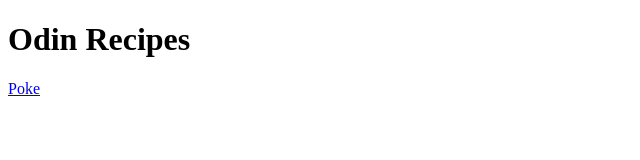
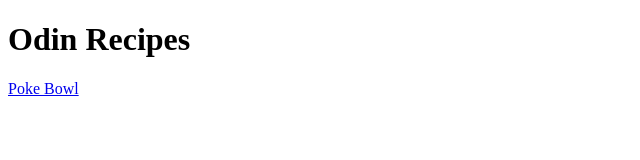
Before and after one commit to wgtruong/Recipes, a plain HTML site: page index.html in a window 1280 px wide. Shown: the full height of the page, 0-640 px from the left. Drawn offline with Linux system fonts and the light colour scheme.

Commit message:
Changed name of Poke to PokeBowl

```diff
--- a/index.html
+++ b/index.html
@@ -7,7 +7,7 @@
 
     <body>
         <h1>Odin Recipes</h1>
-        <a href="recipes/Poke.html">Poke</a>
+        <a href="recipes/PokeBowl.html">Poke Bowl</a>
     </body>
 
 </html>
```
Also changed, not shown: recipes/PokeBowl.html (renamed from recipes/Poke.html).
